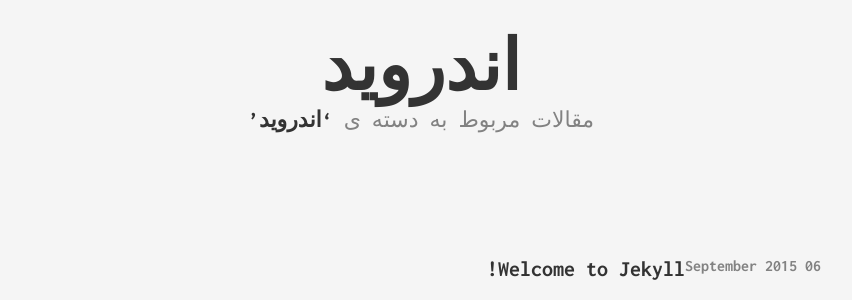
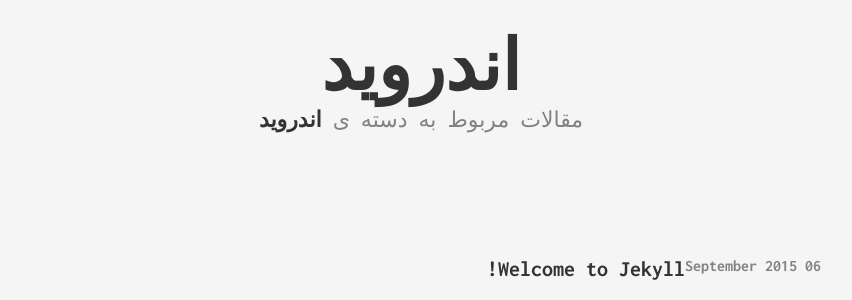
Before and after one commit to iamaliasadi/iamaliasadi.github.io, a Jekyll site: the page built from categories/android.html, in a window 1280 px wide. Shown: the part 260-560 px from the top of the page, without its empty margins (332-1184 px from the left). Built offline with Jekyll 4.4.1, drawn with Linux system fonts in a browser that asks for light colours.

Commit message:
change body

```diff
--- a/_includes/category/title.html
+++ b/_includes/category/title.html
@@ -6,5 +6,5 @@
 
 <h1 class="page-title">
     <div class="page-title__text">{{ category_name }}</div>
-    <div class="page-title__subtitle">مقالات مربوط به دسته ی <strong>‘{{ category_name }}’</strong></div>
+    <div class="page-title__subtitle">مقالات مربوط به دسته ی <strong>{{ category_name }}</strong></div>
 </h1>
```
Also changed, not shown: about.md (+1 -1 lines).
